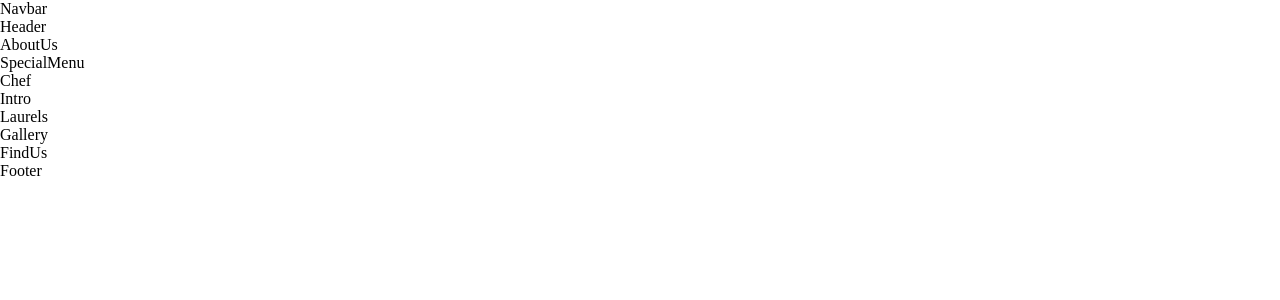
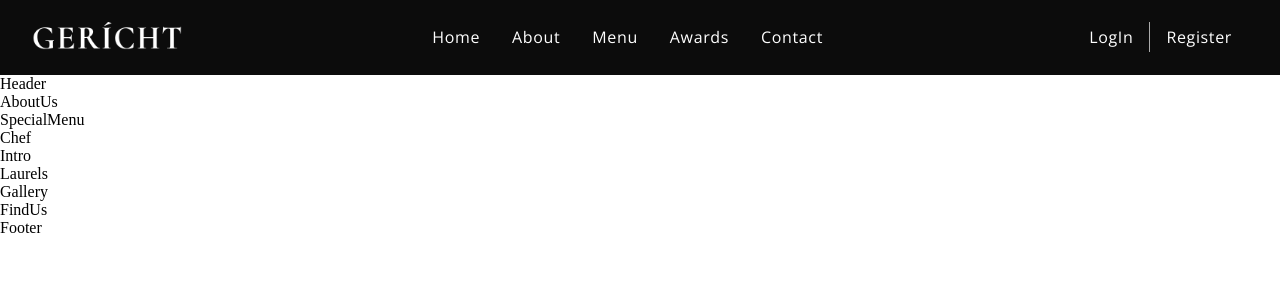
Before and after one commit to fredie7385/modern_restaurant_application, a React (Create React App) app: page / in a window 1280 px wide. Shown: the top 300 px of the page. Built offline with nearby package versions, Linux system fonts and the light colour scheme; a web font is replaced by a local one.

Commit message:
feat(navbar): dynamic and responsive navigation bar.

```diff
--- a/src/components/Navbar/Navbar.css
+++ b/src/components/Navbar/Navbar.css
@@ -0,0 +1,130 @@
+.app__navbar {
+    width: 100%;
+    display: flex;
+    justify-content: space-between;
+    align-items: center;
+    background: var(--color-black);
+
+    padding: 1rem 2rem;
+}
+
+.app__navbar-logo {
+    display: flex;
+    justify-content: flex-start;
+    align-items: center;
+}
+
+.app__navbar-logo img {
+    width: 150px;
+}
+
+.app__navbar-links {
+    flex: 1;
+    display: flex;
+    justify-content: center;
+    align-items: center;
+
+    list-style: none;
+}
+
+.app__navbar-links li {
+    margin: 0 1rem;
+    cursor: pointer;
+}
+
+
+.app__navbar-login {
+    display: flex;
+    justify-content: flex-end;
+    align-items: center;
+}
+
+.app__navbar-login a {
+    margin: 0 1rem;
+    text-decoration: none;
+    transition: 4s ease;
+}
+
+.app__navbar-links li:hover, .app__navbar-login a:hover {
+    color: var(--color-golden);
+    border-bottom: 1px solid var(--color-golden);
+}
+
+.app__navbar-login div {
+    width: 1px;
+    height: 30px;
+    background: var(--color-grey);
+}
+
+.app__navbar-smallscreen {
+    display: none;
+}
+
+.app__navbar-smallscreen_overlay {
+    position: fixed;
+    top: 0;
+    left: 0;
+    width: 100%;
+    height: 100vh;
+    background: var(--color-black);
+    transition: .5s ease;
+
+    flex-direction: column;
+    z-index: 5;
+}
+
+.app__navbar-smallscreen_overlay .overlay__close {
+    font-size: 27px;
+    color: var(--color-golden);
+    cursor: pointer;
+    position: absolute;
+    top: 20px;
+    right: 20px;
+}
+
+.app__navbar-smallscreen_links {
+    list-style: none;
+}
+
+.app__navbar-smallscreen_links li {
+    margin: 2rem;
+    cursor: pointer;
+    color: var(--color-golden);
+    font-size: 2rem;
+    text-align: center;
+    font-family: var(--font-base);
+}
+
+.app__navbar-smallscreen_links li:hover {
+    color: var(--color-white);
+}
+
+@media screen and (min-width: 2000px) {
+    .app__navbar-logo img {
+        width: 210px;
+    }
+}
+
+@media screen and (max-width: 1150px) {
+    .app__navbar-links {
+        display: none;
+    }
+
+    .app__navbar-smallscreen {
+        display: flex;
+    }
+}
+
+@media screen and (max-width: 650px) {
+    .app__navbar {
+        padding: 1rem;
+    }
+
+    .app__navbar-login {
+        display: none;
+    }
+
+    .app__navbar-logo img {
+        width: 110px;
+    }
+}
--- a/src/components/Navbar/Navbar.jsx
+++ b/src/components/Navbar/Navbar.jsx
@@ -1,11 +1,62 @@
-import React from 'react';
+import React, { useState, useEffect } from "react";
+import { GiHamburgerMenu } from "react-icons/gi";
+import { MdOutlineRestaurantMenu } from "react-icons/md";
+import images from "../../constants/images";
+import "./Navbar.css";
 
-import './Navbar.css';
-
-const Navbar = () => (
-  <div>
-    Navbar
-  </div>
-);
+const Navbar = () => {
+  const [toggleMenu, setToggleMenu] = useState(false);
+  const navLinks = [
+    { id: 1, name: "Home", href: "#home" },
+    { id: 2, name: "About", href: "#about" },
+    { id: 3, name: "Menu", href: "#menu" },
+    { id: 4, name: "Awards", href: "#awards" },
+    { id: 5, name: "Contact", href: "#contact" },
+  ];
+  return (
+    <nav className="app__navbar">
+      <div className="app__navbar-logo">
+        <img src={images.gericht} alt="app__logo" />
+      </div>
+      <ul className="app__navbar-links">
+        {navLinks.map((link) => (
+          <li className="p__opensans" key={link.id}>
+            <a href={link.href}>{link.name}</a>
+          </li>
+        ))}
+      </ul>
+      <div className="app__navbar-login">
+        <a href="#login" className="p__opensans">LogIn</a>
+        <div />
+        <a href="/" className="p__opensans">Register </a>
+      </div>
+      <div className="app__navbar-smallscreen">
+        <GiHamburgerMenu
+          color="#fff"
+          fontSize={27}
+          onClick={() => setToggleMenu(true)}
+        />
+        {toggleMenu && (
+          <div className="app__navbar-smallscreen_overlay flex__center slide-bottom">
+            <MdOutlineRestaurantMenu
+              fontSize={27}
+              className="overlay__close"
+              onClick={() => setToggleMenu(false)}
+            />
+            <ul className="app__navbar-smallscreen_links">
+              {navLinks.map((link) => (
+                <li key={link.id}>
+                  <a href={link.href} onClick={() => setToggleMenu(false)}>
+                    {link.name}
+                  </a>
+                </li>
+              ))}
+            </ul>
+          </div>
+        )}
+      </div>
+    </nav>
+  );
+};
 
 export default Navbar;
```
